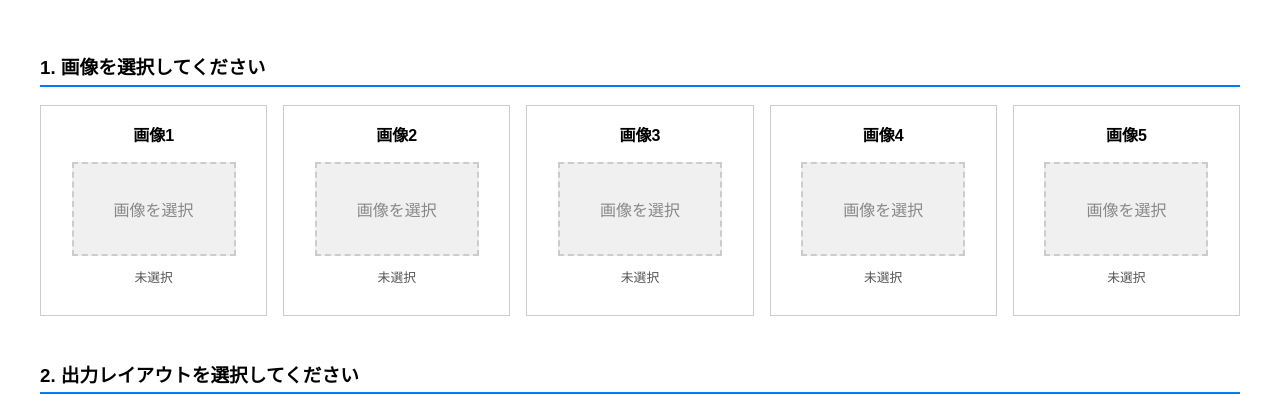
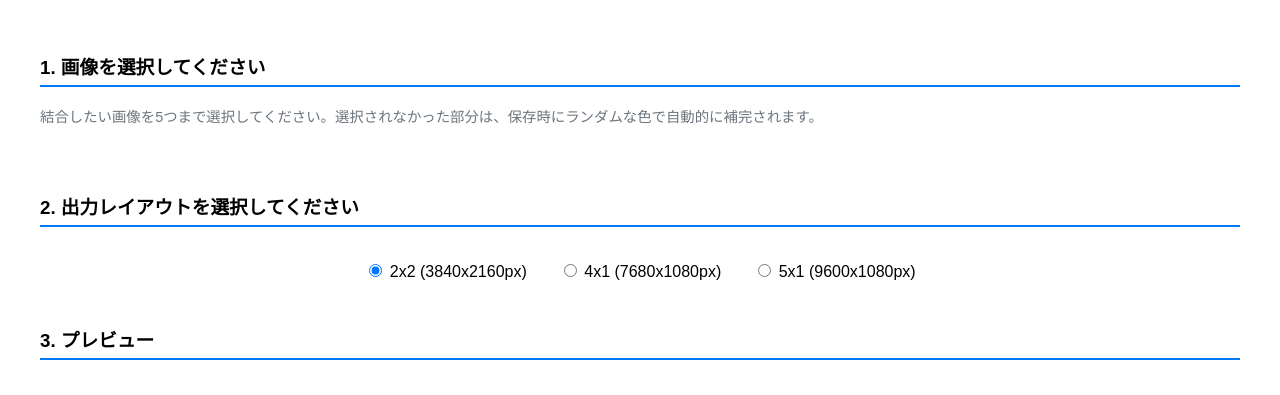
Before and after one commit to masatoooooon/flask-hello-render, a Flask app: page / in a window 1280 px wide. Shown: the top 395 px of the page. Run offline with Flask 3, Linux system fonts and the light colour scheme.

Commit message:
Update index.html

```diff
--- a/templates/index.html
+++ b/templates/index.html
@@ -14,6 +14,14 @@
             border-bottom: 2px solid #007bff;
             padding-bottom: 0.3em;
             margin-top: 1.5em;
+        }
+
+        /* ★新規: 説明文のスタイル */
+        .section-description {
+            font-size: 0.9em;
+            color: #6c757d; /* 少し落ち着いた色 */
+            margin-top: 0.5em;
+            margin-bottom: 1.5em;
         }
 
         .image-slots-container {
@@ -34,7 +42,6 @@
         }
         .slot-title { font-weight: bold; margin-bottom: 0.5em; }
 
-        /* ★変更点: 統合されたサムネイル兼ボタンのスタイル */
         .slot-preview {
             width: 160px;
             height: 90px;
@@ -99,6 +106,9 @@
     <form action="/combine" method="post" enctype="multipart/form-data">
 
         <h3>1. 画像を選択してください</h3>
+        <p class="section-description">
+            結合したい画像を5つまで選択してください。選択されなかった部分は、保存時にランダムな色で自動的に補完されます。
+        </p>
         <div class="image-slots-container"></div>
 
         <h3>2. 出力レイアウトを選択してください</h3>
@@ -134,7 +144,6 @@
         const ctx = canvas.getContext('2d');
         let previewSources = new Array(5).fill(null);
 
-        // ★変更点: ファイル選択時の処理を、統合UIに合わせて修正
         function handleFileSelect(index, input) {
             const filenameContainer = document.getElementById(`filename${index + 1}`);
             const slotPreview = document.getElementById(`slot-preview-${index + 1}`);
@@ -244,31 +253,6 @@
             });
         }
 
-        // ★変更点: 動的に生成するHTMLの構造を、統合UIに合わせて修正
         document.addEventListener('DOMContentLoaded', () => {
             const container = document.querySelector('.image-slots-container');
-            if (container.innerHTML.trim() === '') {
-                for (let i = 1; i <= 5; i++) {
-                    const slot = document.createElement('div');
-                    slot.className = 'image-slot';
-
-                    slot.innerHTML = `
-                        <label class="slot-title">画像${i}</label>
-                        <label for="image${i}" id="slot-preview-${i}" class="slot-preview">
-                            <span>画像を選択</span>
-                        </label>
-                        <input type="file" id="image${i}" name="image_files" accept="image/*" style="display: none;">
-                        <div id="filename${i}" class="filename-display">未選択</div>
-                    `;
-
-                    const input = slot.querySelector(`#image${i}`);
-                    input.addEventListener('change', (event) => handleFileSelect(i - 1, event.target));
-
-                    container.appendChild(slot);
-                }
-            }
-            updatePreviewCanvas();
-        });
-    </script>
-</body>
-</html>
+            if (container.innerHTML.trim() === '')
```
